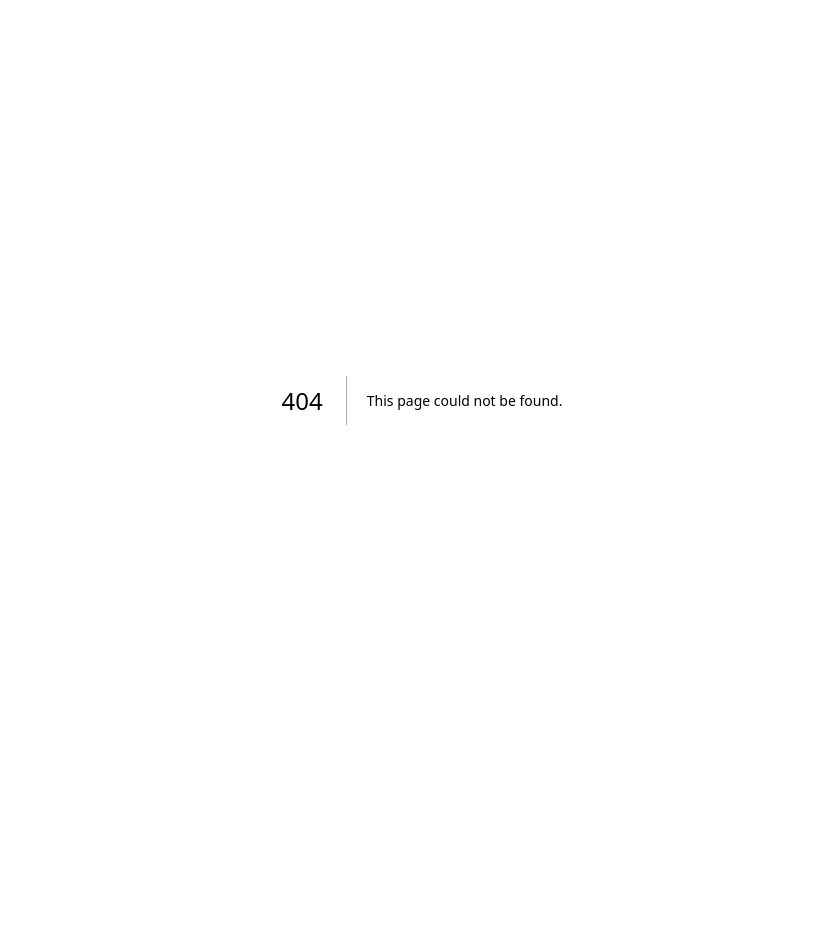
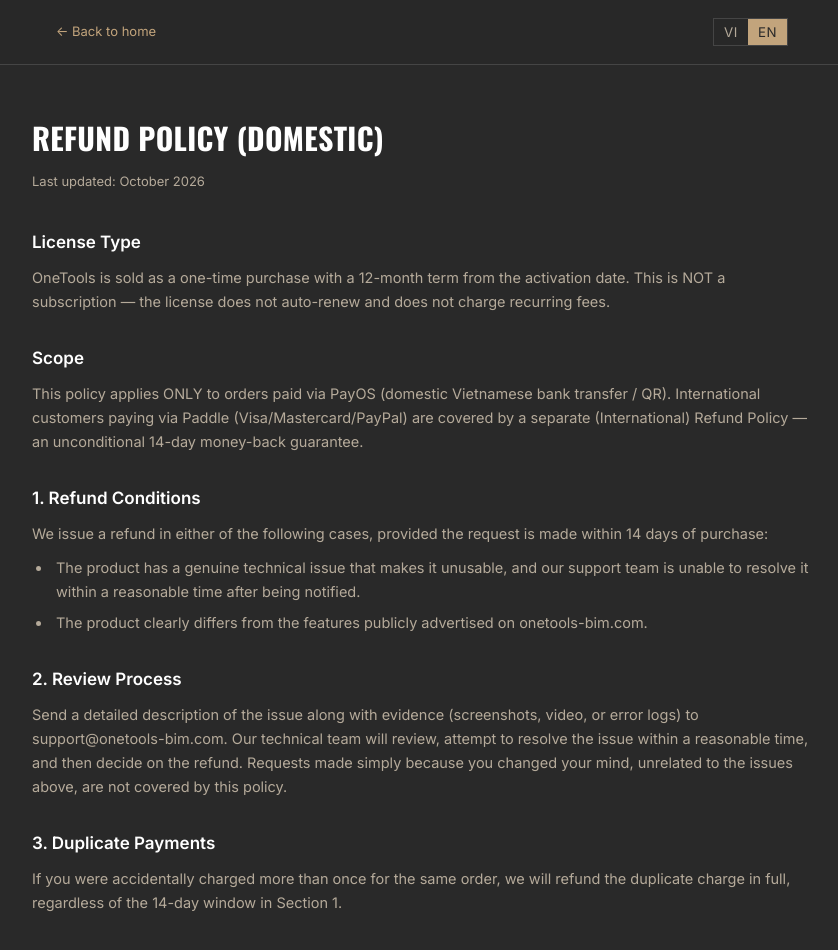
Before and after one commit to vietnckts-art/onetools-web, a Next.js app: page /refund-policy-domestic in a window 1280 px wide. Before the commit this address had no page. Shown: the top 950 px of the page, without its empty margins (218-1056 px from the left). Before the commit the page ends 800 px from the top, so only its background shows below. Built offline with nearby package versions, Linux system fonts and the light colour scheme.

Commit message:
Tach chinh sach hoan tien rieng cho PayOS (trong nuoc) khac Paddle (quoc te); sua anh OG bi cat logo va doi mo ta trang chu theo noi dung moi
Co-Authored-By: Claude Sonnet 5 <noreply@anthropic.com>
Claude-Session: https://claude.ai/code/session_011Ryh9CU4mq5pHot7exgKeP

```diff
--- a/app/checkout/PaymentMethodPanel.jsx
+++ b/app/checkout/PaymentMethodPanel.jsx
@@ -32,6 +32,9 @@ const STR = {
     agreePrivacy: "Chính sách bảo mật",
     agreeMid2: " và ",
     agreeRefund: "Chính sách hoàn tiền",
+    // Cột PayOS dùng chính sách hoàn tiền RIÊNG (trong nước), tách khỏi bản Paddle (user yêu cầu
+    // 2026-10-23) — xem app/refund-policy-domestic/page.jsx.
+    agreeRefundDomestic: "Chính sách hoàn tiền (trong nước)",
     agreeSuffix: " của OneTools.",
     needAgree: "Vui lòng tích đồng ý điều khoản ở trên để tiếp tục thanh toán.",
     needLogin:
@@ -57,6 +60,7 @@ const STR = {
     agreePrivacy: "Privacy Policy",
     agreeMid2: ", and ",
     agreeRefund: "Refund Policy",
+    agreeRefundDomestic: "Refund Policy (Domestic)",
     agreeSuffix: ".",
     needAgree: "Please agree to the terms above to continue with payment.",
     needLogin:
@@ -161,7 +165,7 @@ export default function PaymentMethodPanel({ plan, lang, loginHref, signupHref }
                 {s.agreeMid1}
                 <Link href="/privacy-policy" target="_blank">{s.agreePrivacy}</Link>
                 {s.agreeMid2}
-                <Link href="/refund-policy" target="_blank">{s.agreeRefund}</Link>
+                <Link href="/refund-policy-domestic" target="_blank">{s.agreeRefundDomestic}</Link>
                 {s.agreeSuffix}
               </span>
             </label>
--- a/app/layout.jsx
+++ b/app/layout.jsx
@@ -1,8 +1,13 @@
+// Mô tả cập nhật 2026-10-23 (user yêu cầu): bản cũ chỉ nhắc "dimension cột, vách, cọc" — quá hẹp so với
+// bộ công cụ thật (Grid & Level, cửa/cửa sổ, cầu thang, phòng/không gian, đánh số lại, kiểm tra LOD &
+// sức khoẻ mô hình, CAD-to-Revit, xuất bản vẽ hàng loạt...). `openGraph.images` đổi từ "/logo.png" (ảnh
+// vuông 966×966, bị app/trình duyệt crop mất phần trên khi nhét vào khung preview ngang) sang
+// "/og-image.png" (1200×630, logo đặt giữa nền --bg, không bị crop).
 export const metadata = {
   metadataBase: new URL("https://www.onetools-bim.com/"),
   title: "OneTools — Revit Add-in Suite",
   description:
-    "Bộ công cụ Revit dành cho ONE Architecture — tự động hoá dimension cột, vách, cọc và các thao tác lặp lại.",
+    "OneTools — Bộ giải pháp Add-in chuyên nghiệp cho Autodesk Revit. Chuẩn xác trong từng tính năng, tự động hóa toàn bộ từ các chi tiết nhỏ đến quy trình BIM phức tạp.",
   icons: {
     icon: "/logo.png",
   },
@@ -12,10 +17,10 @@ export const metadata = {
   openGraph: {
     title: "OneTools — Revit Add-in Suite",
     description:
-      "Bộ công cụ Revit dành cho ONE Architecture — tự động hoá dimension cột, vách, cọc và các thao tác lặp lại.",
+      "OneTools — Bộ giải pháp Add-in chuyên nghiệp cho Autodesk Revit. Chuẩn xác trong từng tính năng, tự động hóa toàn bộ từ các chi tiết nhỏ đến quy trình BIM phức tạp.",
     url: "https://www.onetools-bim.com/",
     siteName: "OneTools",
-    images: ["/logo.png"],
+    images: [{ url: "/og-image.png", width: 1200, height: 630 }],
     locale: "vi_VN",
     type: "website",
   },
--- a/app/legal/LegalPageShell.jsx
+++ b/app/legal/LegalPageShell.jsx
@@ -16,7 +16,10 @@ const NAV_STRINGS = {
 
 const LEGAL_LINKS = [
   { href: "/privacy-policy", labelVi: "Chính sách bảo mật", labelEn: "Privacy Policy" },
-  { href: "/refund-policy", labelVi: "Chính sách hoàn tiền", labelEn: "Refund Policy" },
+  { href: "/refund-policy", labelVi: "Chính sách hoàn tiền (Quốc tế)", labelEn: "Refund Policy (International)" },
+  // Trang riêng cho khách thanh toán PayOS trong nước (user yêu cầu 2026-10-23) — KHÁC nội dung với
+  // /refund-policy (bản Paddle phải giữ vô điều kiện, xem app/refund-policy-domestic/page.jsx).
+  { href: "/refund-policy-domestic", labelVi: "Chính sách hoàn tiền (Trong nước)", labelEn: "Refund Policy (Domestic)" },
   { href: "/terms", labelVi: "Điều khoản sử dụng", labelEn: "Terms & Conditions" },
 ];
 
--- /dev/null
+++ b/app/refund-policy-domestic/page.jsx
@@ -0,0 +1,116 @@
+import LegalPageShell from "../legal/LegalPageShell";
+
+// Chính sách hoàn tiền DÀNH RIÊNG cho khách thanh toán qua PayOS (trong nước) — tạo mới 2026-10-23
+// theo yêu cầu user, TÁCH HẲN khỏi /refund-policy (bản dành cho khách thanh toán qua Paddle, PHẢI giữ
+// vô điều kiện 14 ngày vì Paddle — merchant of record — từng chặn payout khi chính sách công khai có
+// điều kiện/ngoại lệ, xem claude/PaddleRegistration_BankPayout_notes.md). Trang này KHÔNG áp dụng cho
+// giao dịch Paddle — chỉ link từ checkbox "Tôi đồng ý..." ở cột PayOS trong app/checkout/PaymentMethodPanel.jsx.
+export const metadata = {
+  title: "Chính sách hoàn tiền (Trong nước) — OneTools",
+  description:
+    "Chính sách hoàn tiền của OneTools cho khách thanh toán trong nước qua PayOS: áp dụng khi có lỗi kỹ thuật không khắc phục được hoặc sai khác so với quảng cáo.",
+  alternates: { canonical: "https://www.onetools-bim.com/refund-policy-domestic" },
+};
+
+const TITLE = { vi: "Chính sách hoàn tiền (Trong nước)", en: "Refund Policy (Domestic)" };
+const LAST_UPDATED = { vi: "Cập nhật lần cuối: Tháng 10/2026", en: "Last updated: October 2026" };
+const CONTACT_HEADING = { vi: "5. Liên hệ", en: "5. Contact" };
+
+const SECTIONS = {
+  vi: [
+    {
+      heading: "Loại giấy phép",
+      paragraphs: [
+        "OneTools được bán dưới hình thức license mua 1 lần, thời hạn sử dụng 12 tháng kể từ ngày kích hoạt. Đây KHÔNG phải gói subscription — license không tự động gia hạn và không tự trừ phí định kỳ.",
+      ],
+    },
+    {
+      heading: "Phạm vi áp dụng",
+      paragraphs: [
+        "Chính sách này áp dụng RIÊNG cho đơn hàng thanh toán qua PayOS (chuyển khoản / QR ngân hàng trong nước). Khách thanh toán quốc tế qua Paddle (thẻ Visa/Mastercard/PayPal) áp dụng Chính sách hoàn tiền (Quốc tế) riêng — bảo đảm hoàn tiền vô điều kiện trong 14 ngày.",
+      ],
+    },
+    {
+      heading: "1. Điều kiện hoàn tiền",
+      paragraphs: [
+        "Chúng tôi hoàn tiền khi thuộc một trong hai trường hợp sau, với yêu cầu được gửi trong vòng 14 ngày kể từ ngày mua:",
+      ],
+      list: [
+        "Sản phẩm gặp lỗi kỹ thuật thực sự khiến không thể sử dụng được, và đội ngũ hỗ trợ không khắc phục được trong thời gian hợp lý sau khi tiếp nhận.",
+        "Sản phẩm có sai khác rõ ràng so với mô tả/tính năng được quảng cáo công khai trên website onetools-bim.com.",
+      ],
+    },
+    {
+      heading: "2. Quy trình xét duyệt",
+      paragraphs: [
+        "Gửi mô tả chi tiết lỗi kèm bằng chứng (ảnh chụp màn hình, video, hoặc file log lỗi) đến support@onetools-bim.com. Đội ngũ kỹ thuật sẽ tiếp nhận, xác minh và thử khắc phục trong một khoảng thời gian hợp lý trước khi đưa ra quyết định hoàn tiền. Yêu cầu hoàn tiền vì lý do đổi ý hoặc không liên quan đến lỗi/sai khác nêu trên sẽ không được chấp nhận theo chính sách này.",
+      ],
+    },
+    {
+      heading: "3. Thanh toán trùng lặp",
+      paragraphs: [
+        "Nếu bạn vô tình bị tính phí nhiều lần cho cùng một đơn hàng, chúng tôi sẽ hoàn lại toàn bộ khoản phí trùng lặp, không giới hạn bởi mốc 14 ngày ở Mục 1.",
+      ],
+    },
+    {
+      heading: "4. Thời gian hoàn tiền",
+      paragraphs: [
+        "Sau khi yêu cầu được chấp thuận, tiền sẽ được hoàn về đúng phương thức thanh toán PayOS ban đầu trong vòng 5–10 ngày làm việc, và License Key tương ứng sẽ bị vô hiệu hoá khi yêu cầu được xử lý.",
+      ],
+    },
+  ],
+  en: [
+    {
+      heading: "License Type",
+      paragraphs: [
+        "OneTools is sold as a one-time purchase with a 12-month term from the activation date. This is NOT a subscription — the license does not auto-renew and does not charge recurring fees.",
+      ],
+    },
+    {
+      heading: "Scope",
+      paragraphs: [
+        "This policy applies ONLY to orders paid via PayOS (domestic Vietnamese bank transfer / QR). International customers paying via Paddle (Visa/Mastercard/PayPal) are covered by a separate (International) Refund Policy — an unconditional 14-day money-back guarantee.",
+      ],
+    },
+    {
+      heading: "1. Refund Conditions",
+      paragraphs: [
+        "We issue a refund in either of the following cases, provided the request is made within 14 days of purchase:",
+      ],
+      list: [
+        "The product has a genuine technical issue that makes it unusable, and our support team is unable to resolve it within a reasonable time after being notified.",
+        "The product clearly differs from the features publicly advertised on onetools-bim.com.",
+      ],
+    },
+    {
+      heading: "2. Review Process",
+      paragraphs: [
+        "Send a detailed description of the issue along with evidence (screenshots, video, or error logs) to support@onetools-bim.com. Our technical team will review, attempt to resolve the issue within a reasonable time, and then decide on the refund. Requests made simply because you changed your mind, unrelated to the issues above, are not covered by this policy.",
+      ],
+    },
+    {
+      heading: "3. Duplicate Payments",
+      paragraphs: [
+        "If you were accidentally charged more than once for the same order, we will refund the duplicate charge in full, regardless of the 14-day window in Section 1.",
+      ],
+    },
+    {
+      heading: "4. Refund Timeline",
+      paragraphs: [
+        "Once approved, your refund is returned to your original PayOS payment method within 5–10 business days, and the associated License Key is deactivated once the request is processed.",
+      ],
+    },
+  ],
+};
+
+export default function RefundPolicyDomesticPage() {
+  return (
+    <LegalPageShell
+      slug="refund-policy-domestic"
+      title={TITLE}
+      lastUpdated={LAST_UPDATED}
+      contactHeading={CONTACT_HEADING}
+      sections={SECTIONS}
+    />
+  );
+}
```
Also changed, not shown: app/refund-policy/page.jsx (+6 -3 lines), public/og-image.png (added).
